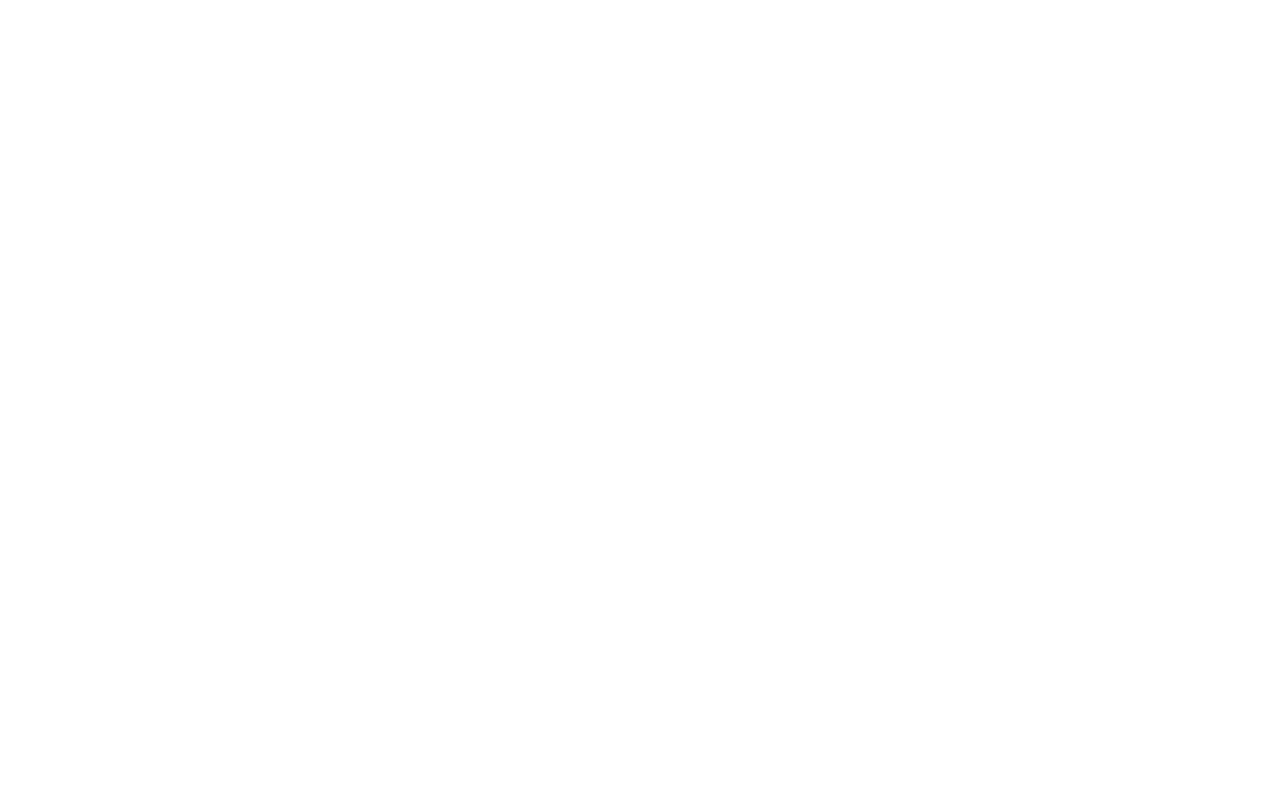
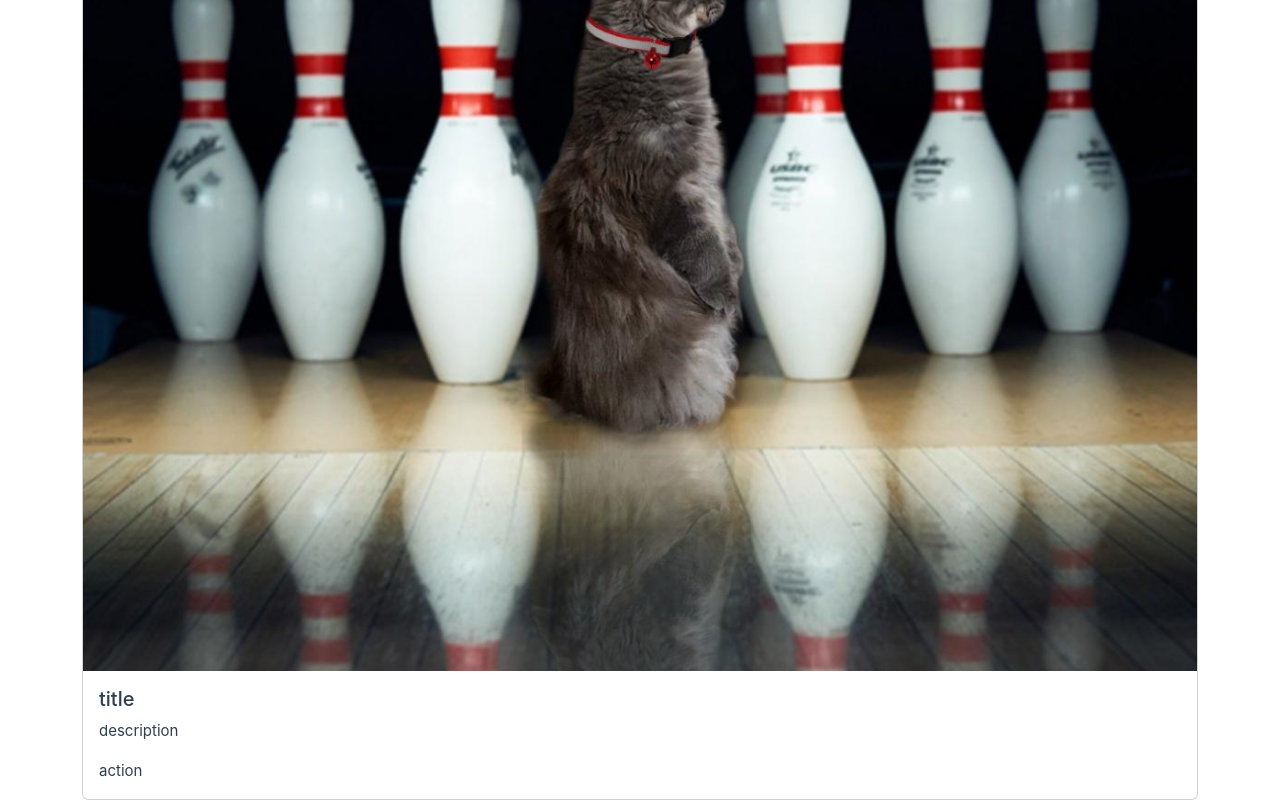
Before and after one commit to gtiersma/gtiersma.github.io, a Vue app: page / in a window 1280 px wide. Shown: the part 719-1519 px from the top of the page. Before the commit the page ends 800 px from the top, so only its background shows below. Built offline with nearby package versions, Linux system fonts and the light colour scheme.

Commit message:
Created the Project Area
Created the Project Area of the website

```diff
--- a/src/App.vue
+++ b/src/App.vue
@@ -13,11 +13,13 @@
 
   <title-area/>
   <faq-area/>
+  <project-area/>
 </template>
 
 <script setup lang="ts">
 import TitleArea from './components/TitleArea.vue'
 import FaqArea from './components/FaqArea.vue'
+import ProjectArea from './components/ProjectArea.vue'
 </script>
 
 <style scoped>
--- a/src/components/Faqs.ts
+++ b/src/components/Faqs.ts
@@ -1,13 +1,10 @@
 import { readonly } from "vue";
 
 export class Faq {
-  question: string
-  answer: string
-
-  constructor(question: string, answer: string) {
-    this.question = question
-    this.answer = answer
-  }
+  constructor(
+    readonly question: string,
+    readonly answer: string
+  ) {}
 }
 
 export const Faqs: Faq[] = [
--- /dev/null
+++ b/src/components/ProjectArea.vue
@@ -0,0 +1,40 @@
+<template>
+  <h2>Work that I have done</h2>
+
+  <p>A few of the more notable projects I have worked on.</p>
+
+  <div class="container">
+    <div class="row" v-for="projectRow in projectRows" :key="projectRow[0].title">
+      <div class="column" v-for="project in projectRow" :key="project.title">
+        <vue-project :project="project"/>
+      </div>
+    </div>
+  </div>
+</template>
+
+<script lang="ts">
+  import { defineComponent } from 'vue';
+  import { Project, Projects } from './Projects';
+
+  export default defineComponent({
+    computed: {
+      projects(): Project[] {
+        return Projects
+      },
+      projectRows(): Array<Project[]> {
+        let projectRows: Array<Project[]> = [[]]
+        this.projects.forEach(it => {
+          if (projectRows[projectRows.length - 1].length == 3) {
+            projectRows.push([])
+          }
+          projectRows[projectRows.length - 1].push(it)
+        })
+        return projectRows
+      }
+    }
+  })
+</script>
+
+<style scoped>
+
+</style>
--- /dev/null
+++ b/src/components/Projects.ts
@@ -0,0 +1,12 @@
+export class Project {
+  constructor(
+    readonly title: string,
+    readonly img: string,
+    readonly description: string,
+    readonly action: string = ""
+  ) {}
+}
+
+export const Projects: Project[] = [
+  new Project("title", "img", "description", "action")
+]
--- /dev/null
+++ b/src/components/VueProject.vue
@@ -0,0 +1,33 @@
+<template>
+  <div class="card">
+    <img class="card-image-top" :src="imagePath"/>
+    <div class="card-body">
+      <h5>{{ project.title }}</h5>
+      <p>{{ project.description }}</p>
+      <a v-show="!!action">{{ action }}</a>
+    </div>
+  </div>
+</template>
+
+<script lang="ts">
+  import { defineComponent } from 'vue';
+  import { Project } from './Projects';
+
+  export default defineComponent({
+    props: {
+      project: { type: Project, required: true }
+    },
+    computed: {
+      action(): string {
+        return this.project.action
+      },
+      imagePath(): string {
+        return `public/${ this.project.img }.jpg`
+      }
+    }
+  })
+</script>
+
+<style scoped>
+
+</style>
--- a/src/main.ts
+++ b/src/main.ts
@@ -7,7 +7,9 @@
 import './assets/main.css'
 
 import VueFaq from './components/VueFaq.vue'
+import VueProject from './components/VueProject.vue'
 
 createApp(App)
   .component("VueFaq", VueFaq)
+  .component("VueProject", VueProject)
   .mount('#app')
```
Also changed, not shown: public/img.jpg (added).
